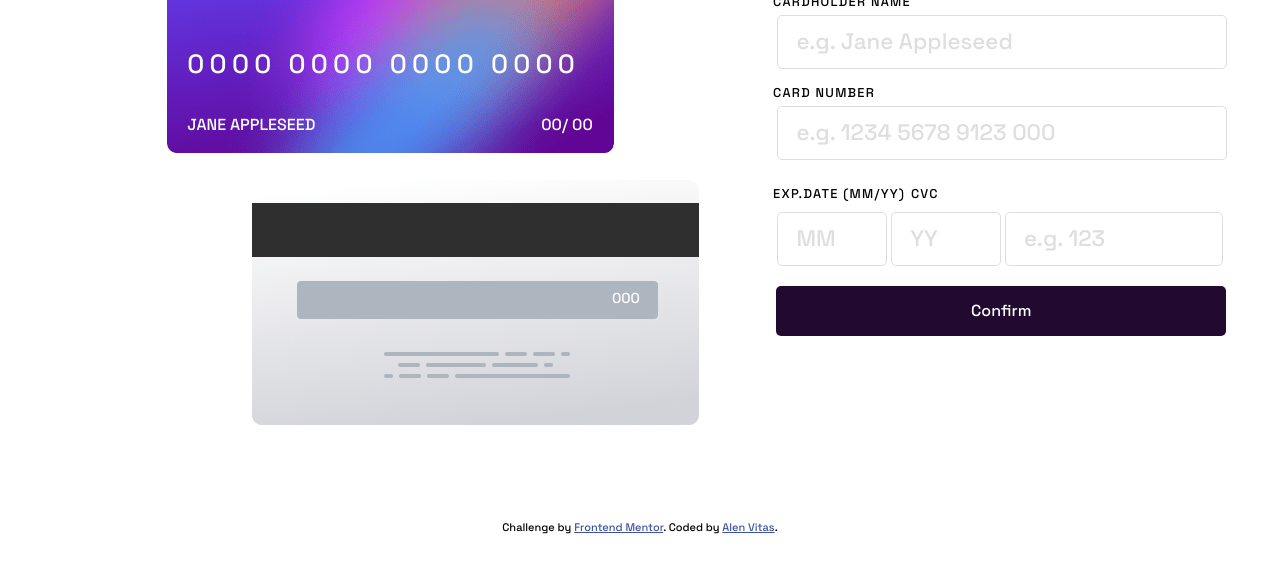
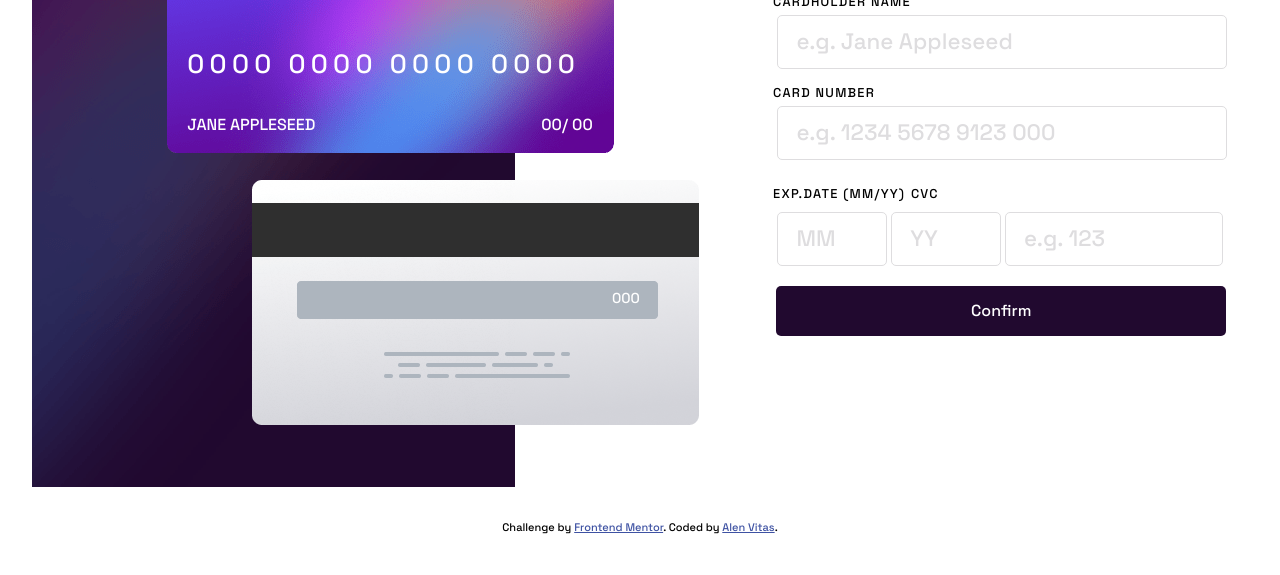
Before and after one commit to Al3377/FrontEndMentor-Num.4, a website: page index.html in a window 1280 px wide. Shown: the part 225-800 px from the top of the page. Drawn offline with Linux system fonts and the light colour scheme; the site is published under a folder, as on GitHub Pages, so addresses that start at the root find nothing.

Commit message:
fixing bg-imgs issue -2

```diff
--- a/sass/_layout.scss
+++ b/sass/_layout.scss
@@ -61,7 +61,7 @@
     margin: 0 auto;
   }
   .main {
-    background-image: url(/images/bg-main-desktop.png);
+    background-image: url(images/bg-main-desktop.png);
     background-position: left;
     background-repeat: no-repeat;
     max-width: 483px;
```
Also changed, not shown: style.css.
